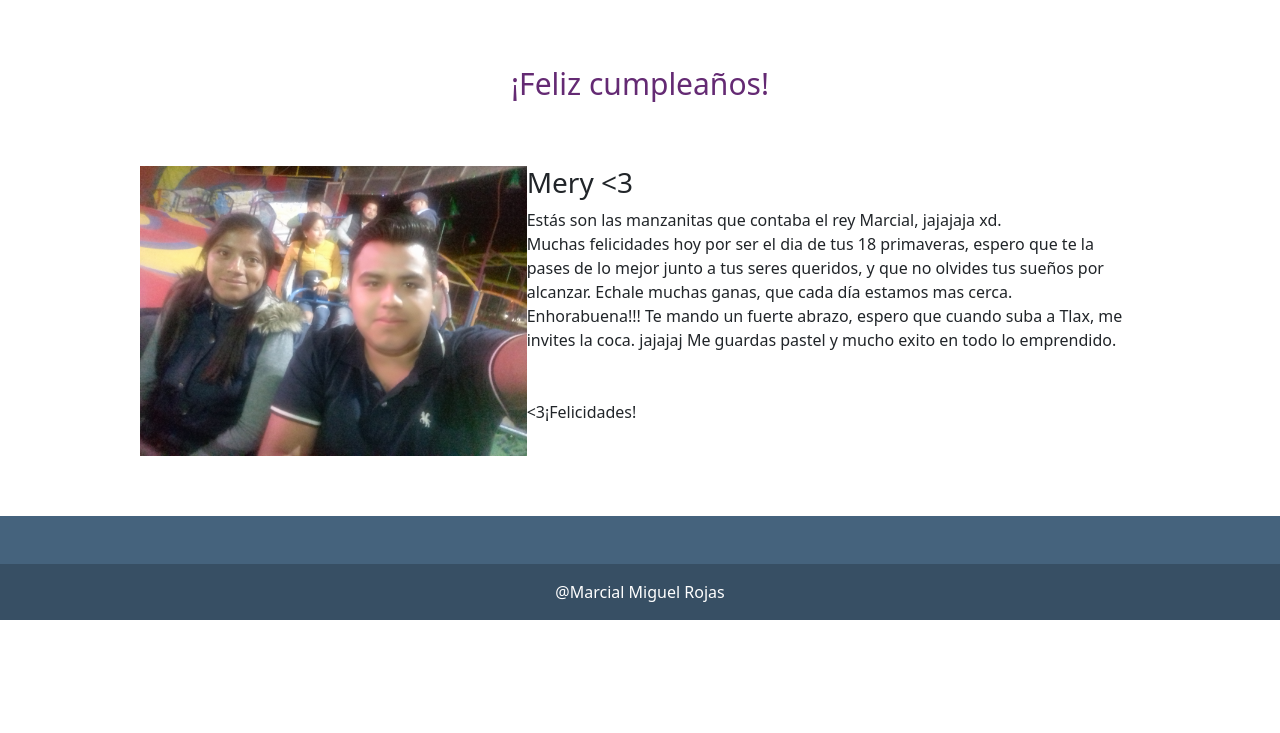
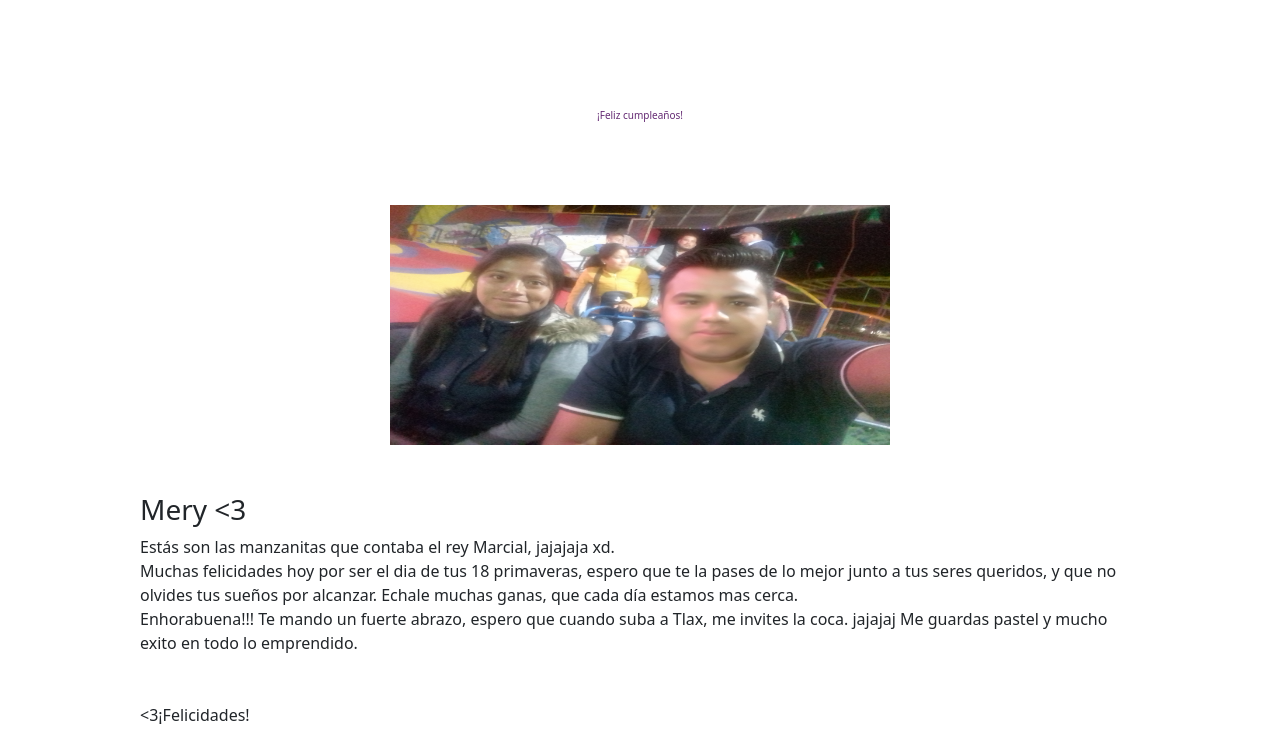
Before and after one commit to marcy900/cumple, a PHP site: page / in a window 1280 px wide. Shown: the part 599-1332 px from the top of the page. Before the commit the page ends 1219 px from the top, so only its background shows below. Run offline with PHP 8.4, Linux system fonts and the light colour scheme.

Commit message:
first commit 1

```diff
--- a/css/style.css
+++ b/css/style.css
@@ -18,7 +18,7 @@ body{
 
 .titulo{
     color: #642a73;
-    font-size: 30px;
+    font-size: 10px;
     text-align: center;
     margin-bottom: 60px;
 }
--- a/index.php
+++ b/index.php
@@ -26,11 +26,14 @@
     </header>
     <main>
      <section class="contenedor sobre-nosotros">
-       <div class="titulo">
-       ¡Feliz cumpleaños!
+
+       <div class="col-auto p-5 text-center">
+        <h1 class="titulo">¡Feliz cumpleaños! </h1><br>
+          <img src="img/sol.jpg" alt="" class="imagen-about us" width="500" height="240">
        </div>
+
           <div class="contenedor-sobre-nosotros">
-            <img src="img/sol.jpg" alt="" class="imagen-about us" width="550" height="290">
+
             <div class="contenido-textos">
                 <h3>
                   Mery <3
```
